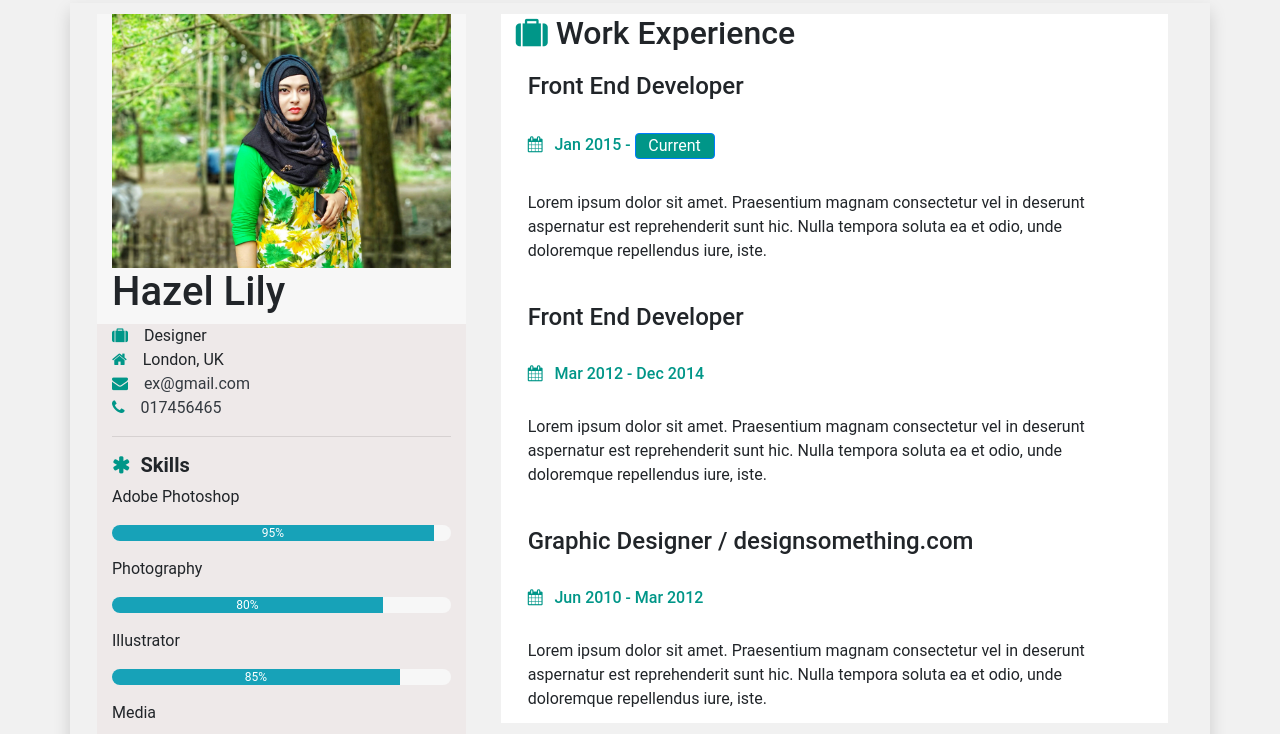
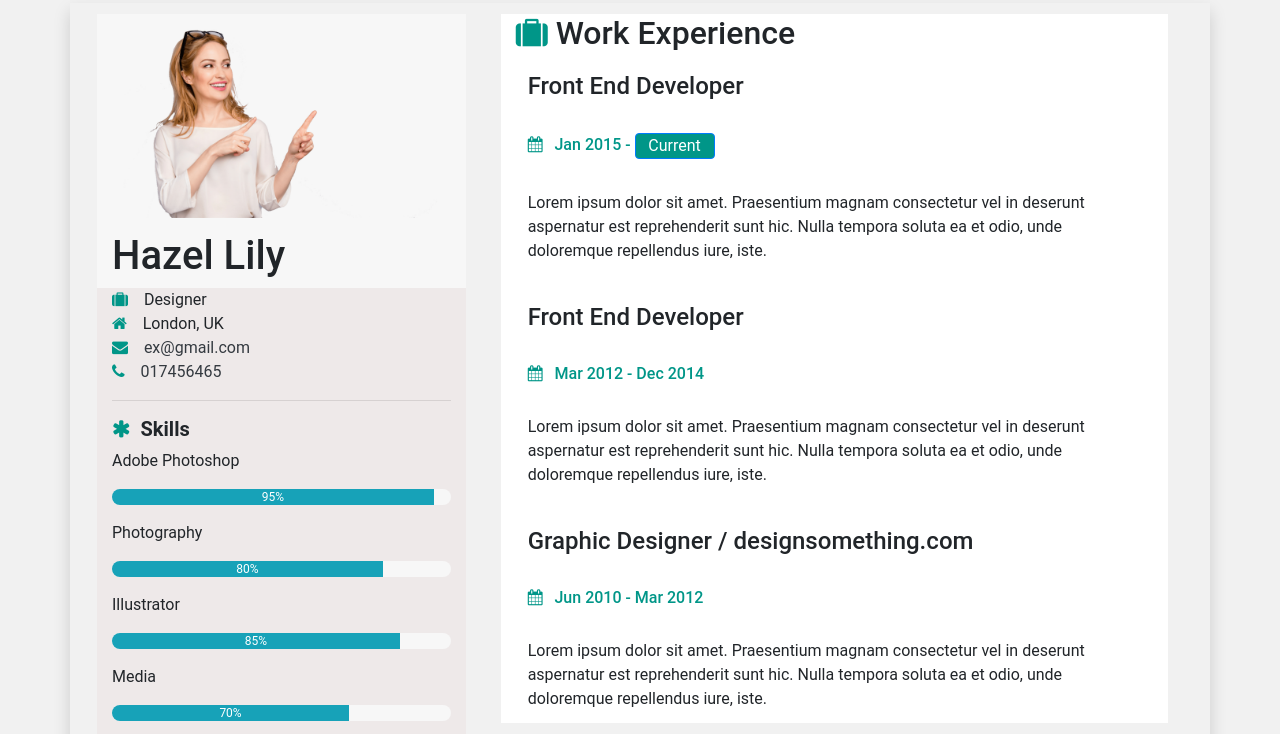
Before and after one commit to ahmedsharifkhan/personal-cv, a plain HTML site: page index.html in a window 1280 px wide. Shown: the top 734 px of the page. Drawn offline with Linux system fonts and the light colour scheme.

Commit message:
file added

```diff
--- a/index.html
+++ b/index.html
@@ -4,7 +4,7 @@
 <head>
     <meta charset="utf-8">
     <meta name="viewport" content="width=device-width, initial-scale=1.0, shrink-to-fit=no">
-    <title>Resume 2020 | Beautifull Resume |</title>
+    <title>Resume</title>
     <link rel="stylesheet" href="assets/bootstrap/css/bootstrap.min.css">
     <link rel="stylesheet" href="assets/fonts/font-awesome.min.css">
     <link rel="stylesheet" href="assets/css/custom.css">
@@ -15,7 +15,7 @@
 <body style="font-family: Roboto, sans-serif;">
     <div class="container shadow" id="home">
         <div class="row" style="margin: 1px;padding: 1px;margin-top: 3px;">
-            <div class="col-md-4" style="background: #f7f7f7;margin: 10px;"><img class="img-fluid" src="assets/img/IMG_20200731_174227-02.jpg">
+            <div class="col-md-4" style="background: #f7f7f7;margin: 10px;"><img class="img-fluid" src="assets/img/m.png">
                 <div>
                     <h1>Hazel Lily</h1>
                 </div>
```
